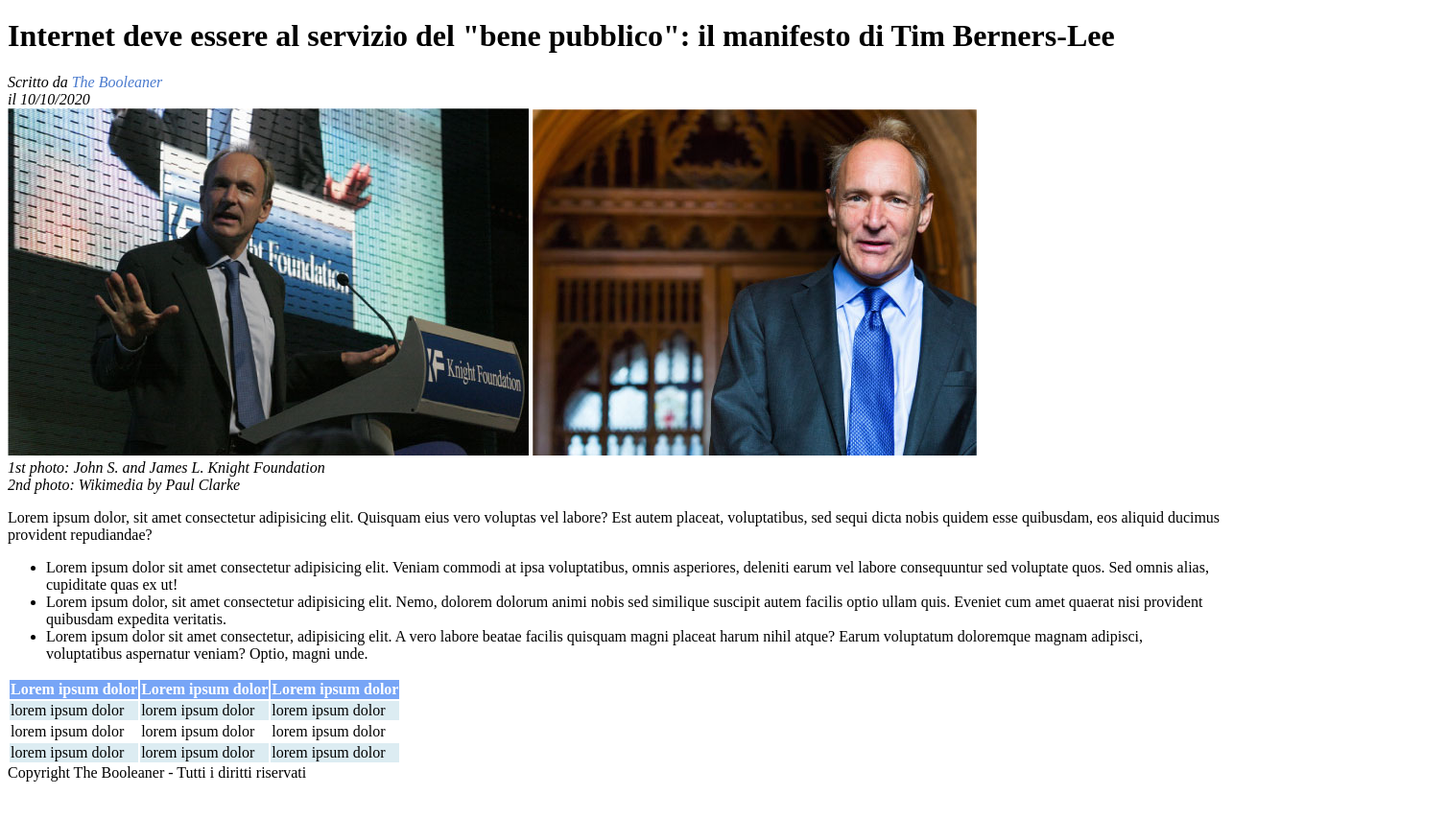
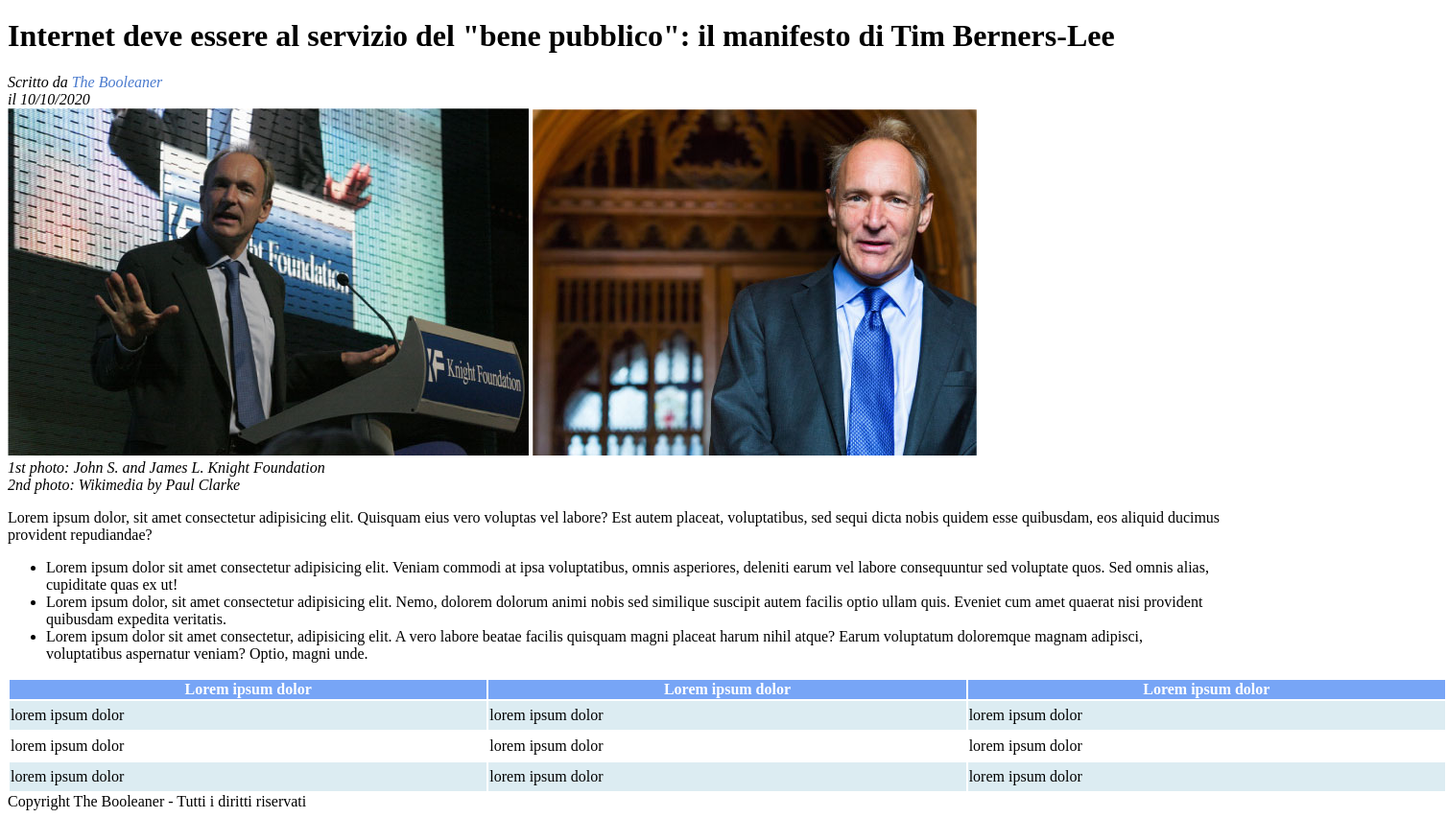
Before and after one commit to RaffaeleVallifuoco/html-css-booleaner, a plain HTML site: page index.html in a window 1280 px wide. Shown: the part 106-959 px from the top of the page at 96% size, 1508 px wide, since content can reach past the window. Before the commit the page ends 929 px from the top, so only its background shows below. Drawn offline with Linux system fonts and the light colour scheme.

Commit message:
adjust table dimension

```diff
--- a/css/style.css
+++ b/css/style.css
@@ -18,7 +18,9 @@
     color: white;
 }
 
-.col-item {
+.main-table {
+   width: 1500px;
+   height: 120px;
 
 }
 
```
